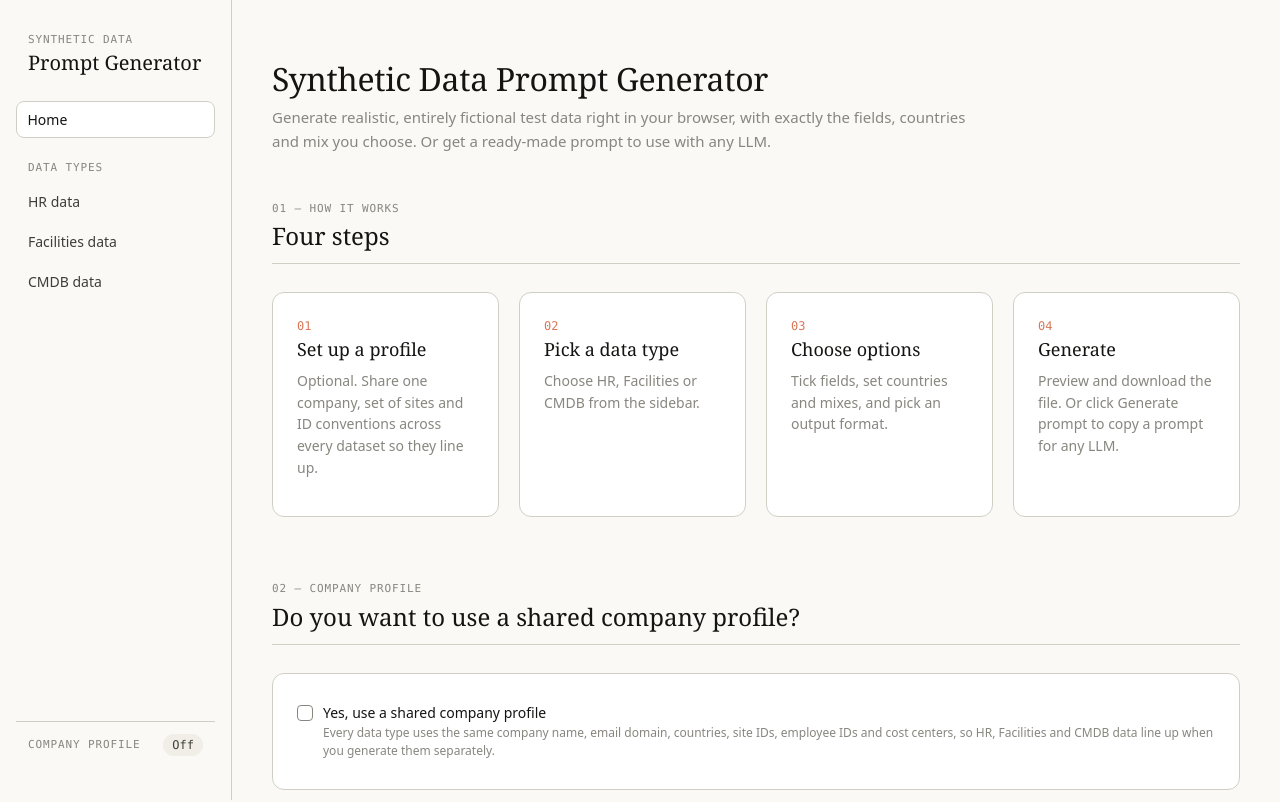
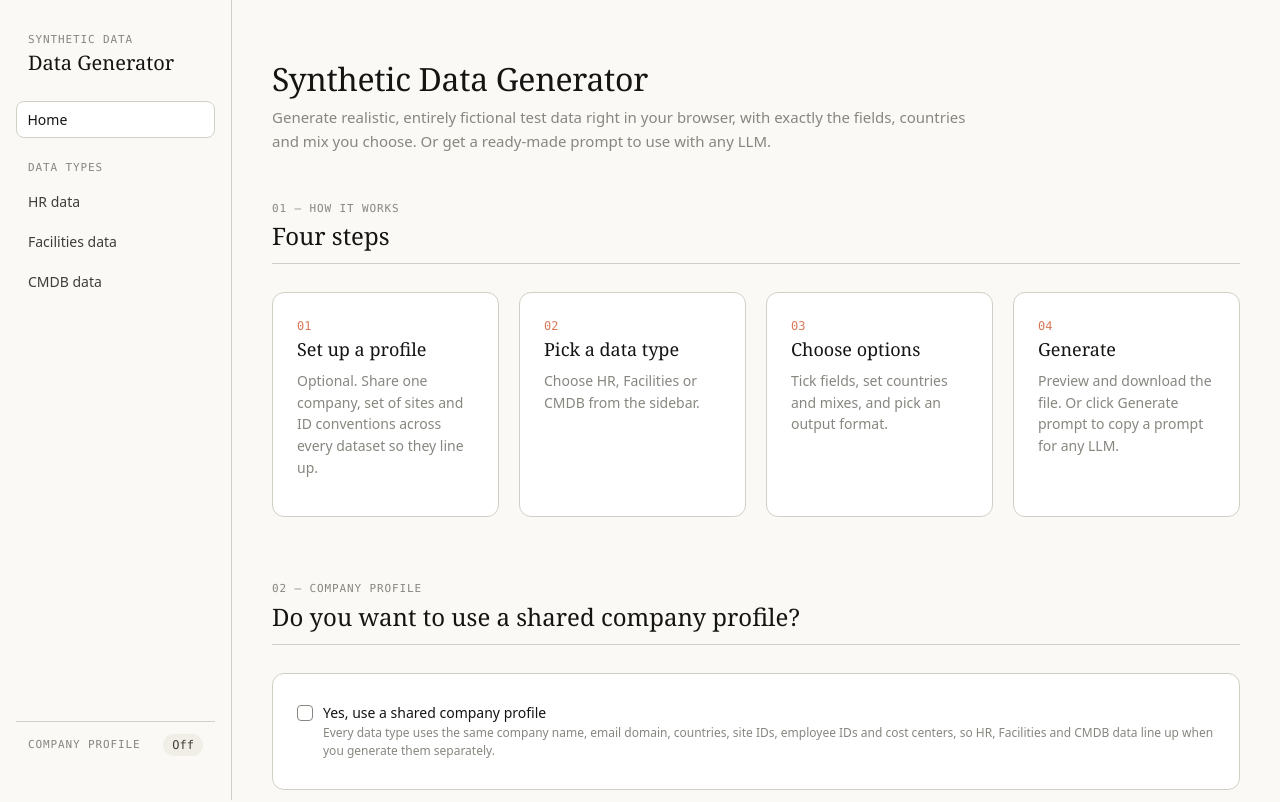
Before and after one commit to mminwell/Synthetic_Data_Prompt_Generator, a plain HTML site: page index.html in a window 1280 px wide. Shown: the top 802 px of the page. Drawn offline with Linux system fonts and the light colour scheme.

Commit message:
Rename the site to Synthetic Data Generator
The page now generates data itself, so drop "Prompt" from the name in
the page title, sidebar, home heading and README.

Co-Authored-By: Claude Opus 5.5 <noreply@anthropic.com>
Claude-Session: https://claude.ai/code/session_01KG9CthhDox61tGY39Wtqtq

```diff
--- a/index.html
+++ b/index.html
@@ -3,7 +3,7 @@
 <head>
 <meta charset="utf-8">
 <meta name="viewport" content="width=device-width, initial-scale=1">
-<title>Synthetic Data Prompt Generator</title>
+<title>Synthetic Data Generator</title>
 <style>
 :root{--ivory:#FAF9F5;--slate:#141413;--clay:#D97757;--oat:#E3DACC;--olive:#788C5D;--gray-100:#F0EEE6;--gray-300:#D1CFC5;--gray-500:#87867F;--gray-700:#3D3D3A;--white:#FFFFFF;--danger:#B04A4A;--warning:#C78E3F;--warning-ink:#A06A2A;--serif:ui-serif,Georgia,serif;--sans:system-ui,-apple-system,sans-serif;--mono:ui-monospace,'SF Mono',Menlo,monospace;--border:1.5px solid var(--gray-300);--shadow-lg:0 12px 28px rgba(20,20,19,.12);color-scheme:light}
 *{box-sizing:border-box}[hidden]{display:none!important}
@@ -97,13 +97,13 @@ body:not(.use-profile) .profile-only{display:none!important}body.use-profile .no
 <body>
 <div class="app">
 <nav class="side" id="side">
-<div class="brand"><div class="eyebrow">Synthetic data</div><div class="brand-name">Prompt Generator</div></div>
+<div class="brand"><div class="eyebrow">Synthetic data</div><div class="brand-name">Data Generator</div></div>
 <a class="nav" href="#home" data-nav="home">Home</a>
 <div class="eyebrow navlbl">Data types</div>
 </nav>
 <main class="main" id="main">
 <div class="view" id="view-home">
-<h1>Synthetic Data Prompt Generator</h1>
+<h1>Synthetic Data Generator</h1>
 <p class="sub">Generate realistic, entirely fictional test data right in your browser, with exactly the fields, countries and mix you choose. Or get a ready-made prompt to use with any LLM.</p>
 
 <section>
```
Also changed, not shown: 1 other file.
